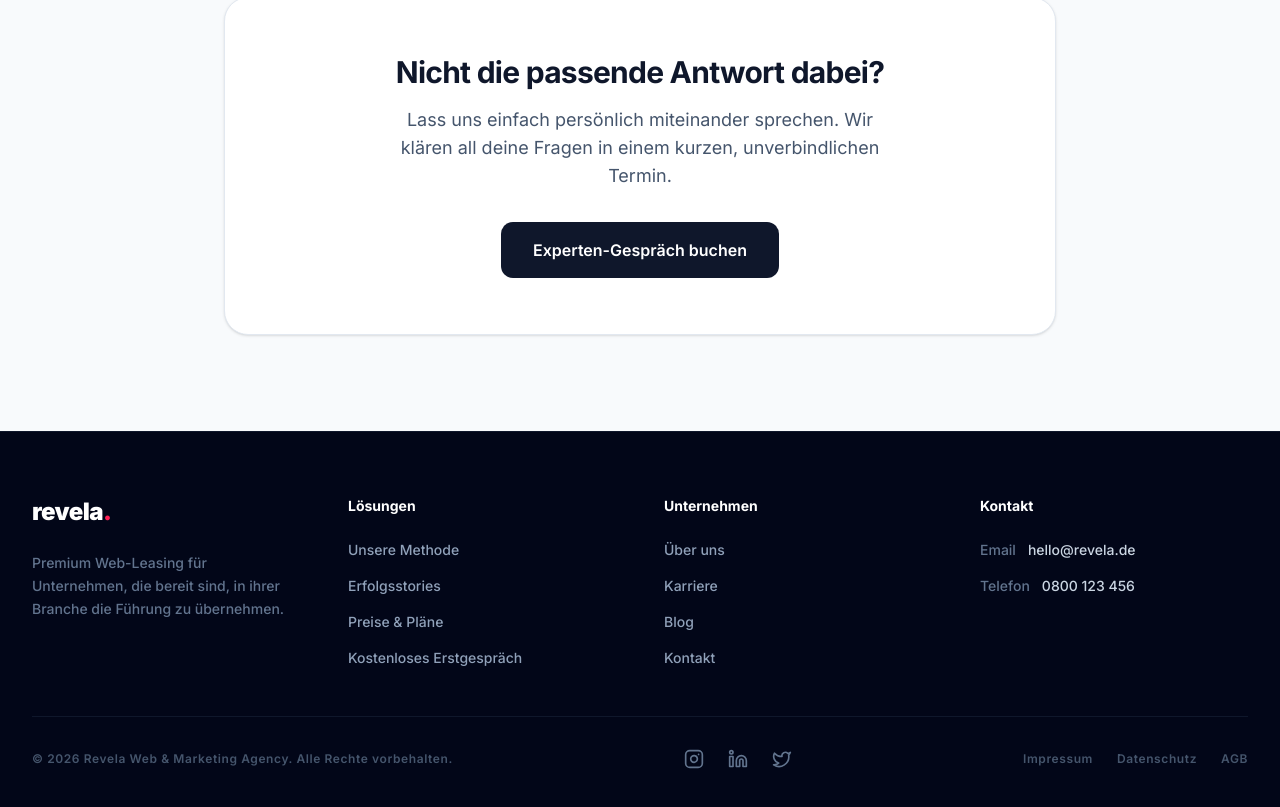
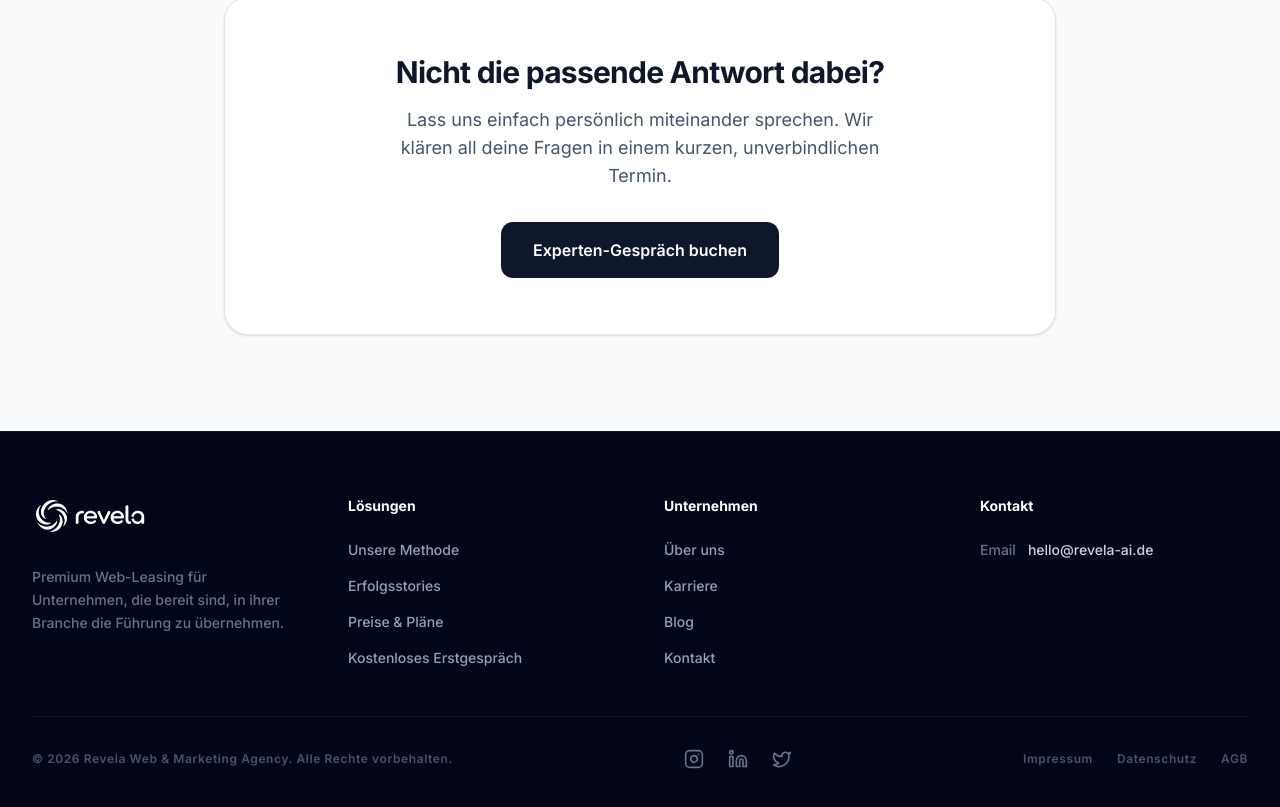
Before and after one commit to TrustlyStudio/RevelaAi, a Next.js app: page /faq in a window 1280 px wide. Shown: the part 1044-1851 px from the top of the page. Built offline with nearby package versions, Linux system fonts and the light colour scheme.

Commit message:
feat(footer): Use image for Revela logo
Replaces the text-based logo in the footer with an Image component, utilizing the official Revela logo asset. This improves visual branding and consistency.

```diff
--- a/components/Footer.tsx
+++ b/components/Footer.tsx
@@ -1,5 +1,6 @@
 import React from 'react';
 import Link from 'next/link';
+import Image from 'next/image';
 
 export function Footer() {
   return (
@@ -9,8 +10,8 @@ export function Footer() {
         <div className="grid grid-cols-1 md:grid-cols-4 gap-8 md:gap-12">
           {/* Brand Column */}
           <div className="md:col-span-1">
-            <Link href="/" className="inline-block mb-6">
-              <span className="text-2xl font-black text-white tracking-tight">revela<span className="text-rose-500">.</span></span>
+            <Link href="/" className="inline-block mb-6 group">
+              <Image src="/Revela_Logo_Wide_TransparentBG.png" alt="Revela Logo" width={160} height={48} className="h-8 md:h-10 w-auto brightness-0 invert group-hover:scale-105 transition-transform object-contain" />
             </Link>
             <p className="text-sm font-medium leading-relaxed text-slate-500 max-w-xs">
               Premium Web-Leasing für Unternehmen, die bereit sind, in ihrer Branche die Führung zu übernehmen.
@@ -45,11 +46,7 @@ export function Footer() {
             <ul className="space-y-4 text-sm font-medium">
               <li className="flex items-start gap-3">
                 <span className="block text-slate-500">Email</span>
-                <a href="mailto:hello@revela.de" className="hover:text-white transition-colors text-slate-300">hello@revela.de</a>
-              </li>
-              <li className="flex items-start gap-3">
-                <span className="block text-slate-500">Telefon</span>
-                <span className="text-slate-300">0800 123 456</span>
+                <a href="mailto:hello@revela-ai.de" className="hover:text-white transition-colors text-slate-300">hello@revela-ai.de</a>
               </li>
             </ul>
           </div>
```
